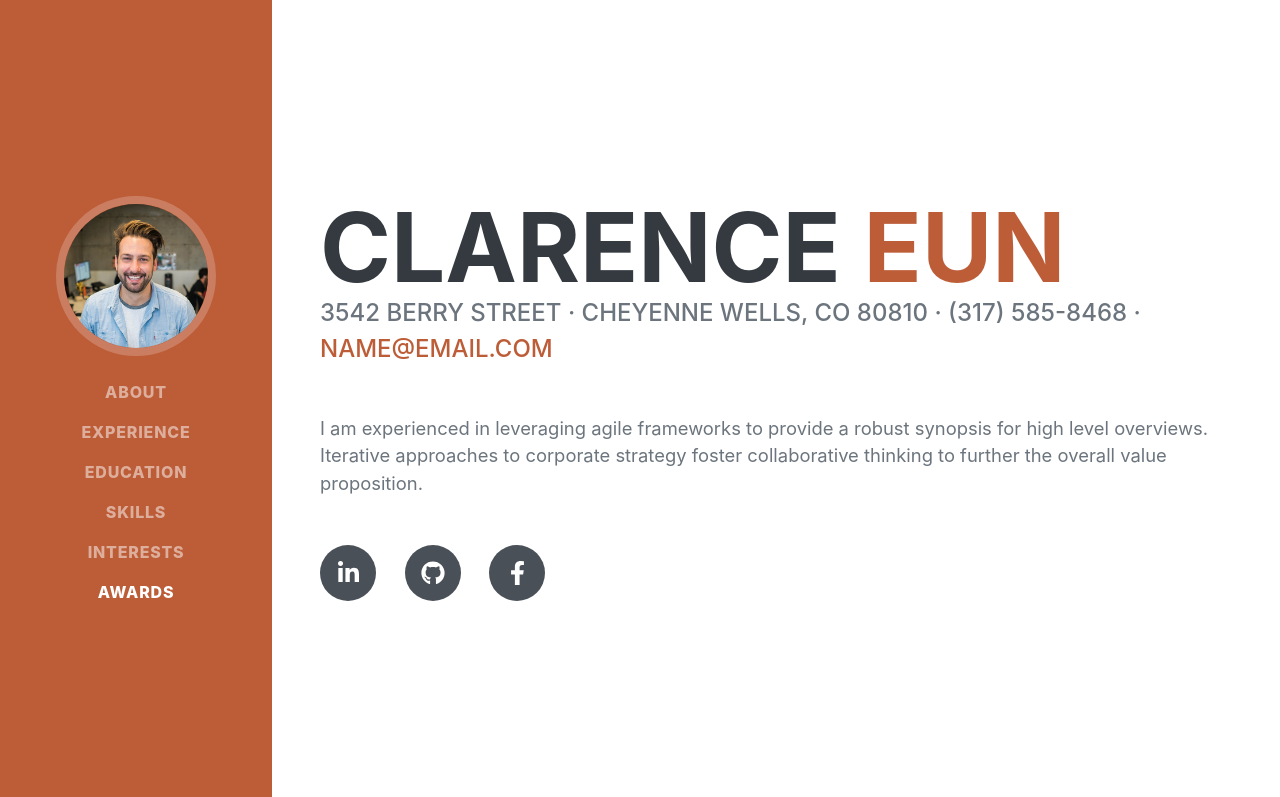
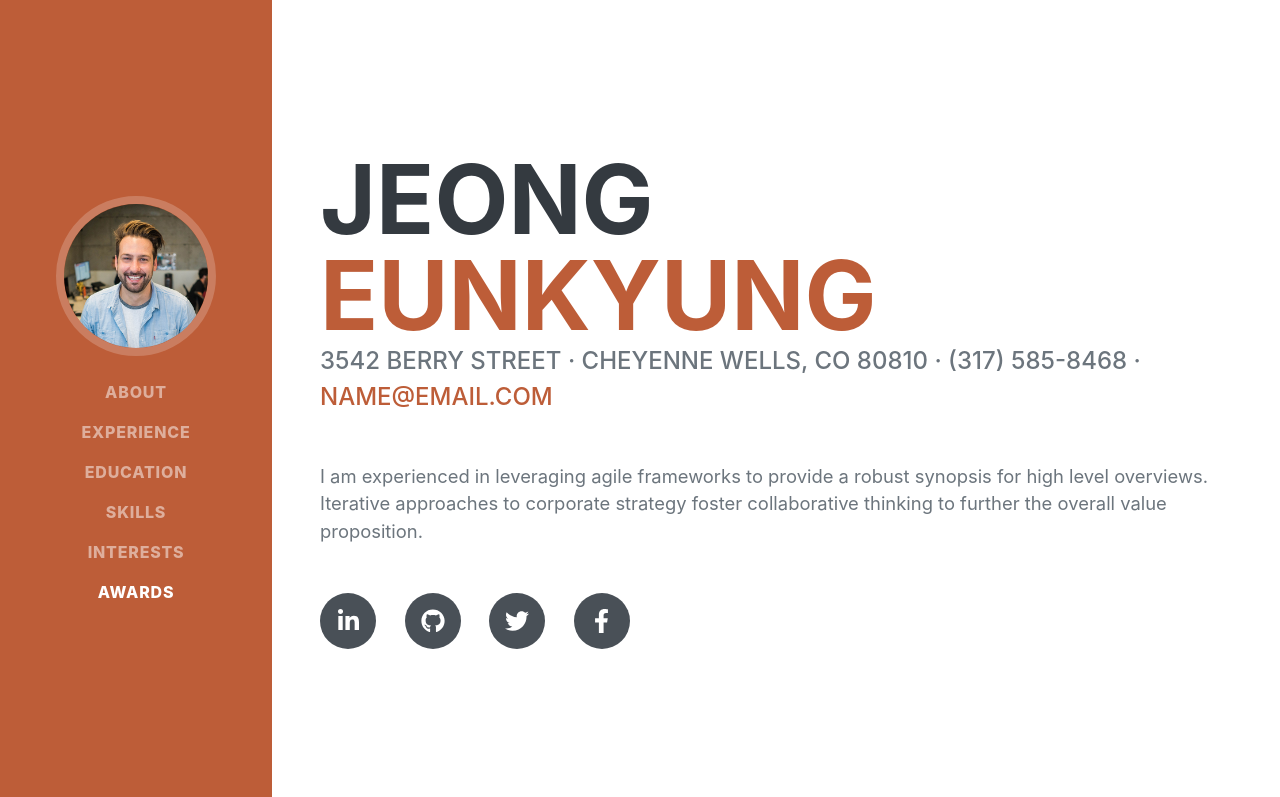
Before and after one commit to im-Lily/im-Lily.github.io, a plain HTML site: page index.html in a window 1280 px wide. Shown: the top 797 px of the page. Drawn offline with nearby package versions, Linux system fonts and the light colour scheme; a web font is replaced by a local one.

Commit message:
포트폴리오 연습

```diff
--- a/index.html
+++ b/index.html
@@ -19,7 +19,7 @@
         <!-- Navigation-->
         <nav class="navbar navbar-expand-lg navbar-dark bg-primary fixed-top" id="sideNav">
             <a class="navbar-brand js-scroll-trigger" href="#page-top">
-                <span class="d-block d-lg-none">Eunkyung Jeong</Eunkyung></span>
+                <span class="d-block d-lg-none">Eunkyung Jeong</span>
                 <span class="d-none d-lg-block"><img class="img-fluid img-profile rounded-circle mx-auto mb-2" src="assets/img/profile.jpg" alt="" /></span>
             </a>
             <button class="navbar-toggler" type="button" data-toggle="collapse" data-target="#navbarSupportedContent" aria-controls="navbarSupportedContent" aria-expanded="false" aria-label="Toggle navigation"><span class="navbar-toggler-icon"></span></button>
@@ -40,8 +40,8 @@
             <section class="resume-section" id="about">
                 <div class="resume-section-content">
                     <h1 class="mb-0">
-                        Clarence
-                        <span class="text-primary">Eun</span>
+                        Jeong
+                        <span class="text-primary">Eunkyung</span>
                     </h1>
                     <div class="subheading mb-5">
                         3542 Berry Street · Cheyenne Wells, CO 80810 · (317) 585-8468 ·
@@ -51,6 +51,7 @@
                     <div class="social-icons">
                         <a class="social-icon" href="#"><i class="fab fa-linkedin-in"></i></a>
                         <a class="social-icon" href="#"><i class="fab fa-github"></i></a>
+                        <a class="social-icon" href="#"><i class="fab fa-twitter"></i></a>
                         <a class="social-icon" href="#"><i class="fab fa-facebook-f"></i></a>
                     </div>
                 </div>
```
